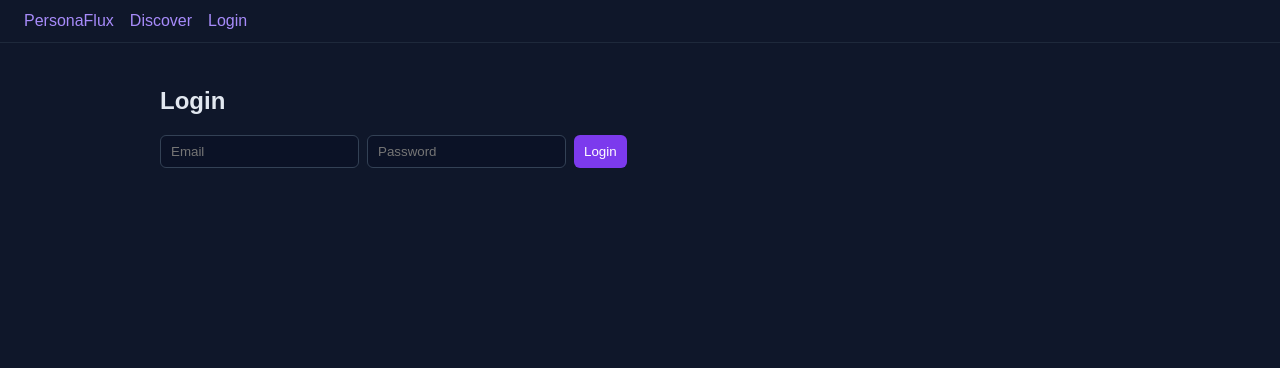
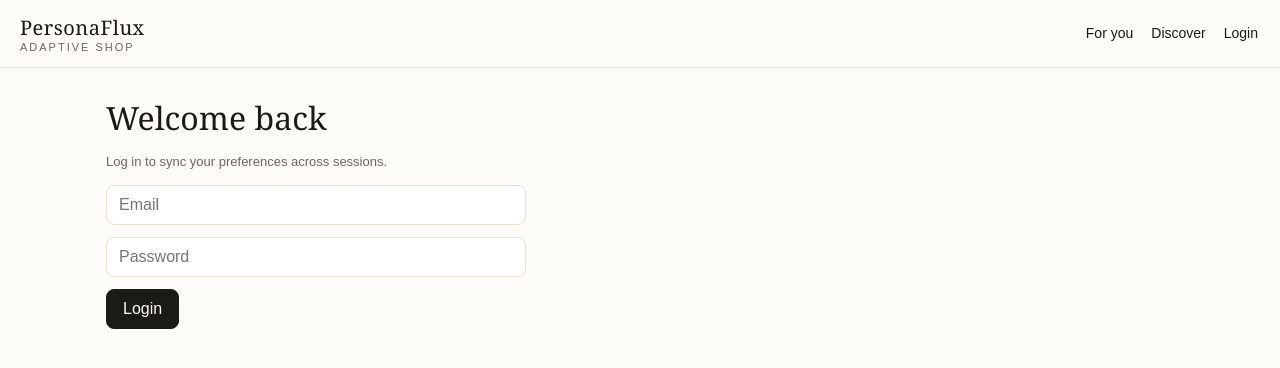
Before and after one commit to Culzz/Personalflux, a React (Vite) app in the folder personalflux/frontend/: page /login in a window 1280 px wide. Shown: the top 368 px of the page. Built offline with nearby package versions, Linux system fonts and the light colour scheme; no server answers.

Commit message:
refresh storefront style and product images

```diff
--- a/personalflux/frontend/src/App.tsx
+++ b/personalflux/frontend/src/App.tsx
@@ -7,11 +7,16 @@ import ProductPage from "./pages/ProductPage";
 export default function App() {
   return (
     <BrowserRouter>
-      <nav>
-        <Link to="/">PersonaFlux</Link>
-        <Link to="/discover">Discover</Link>
-        <Link to="/login">Login</Link>
-      </nav>
+      <div className="topbar">
+        <Link to="/" className="brand">
+          PersonaFlux<small>ADAPTIVE SHOP</small>
+        </Link>
+        <div className="links">
+          <Link to="/">For you</Link>
+          <Link to="/discover">Discover</Link>
+          <Link to="/login">Login</Link>
+        </div>
+      </div>
       <main>
         <Routes>
           <Route path="/" element={<Home />} />
--- a/personalflux/frontend/src/api.ts
+++ b/personalflux/frontend/src/api.ts
@@ -27,8 +27,10 @@ async function req(path: string, init?: RequestInit) {
 export type Product = {
   id: string;
   title: string;
+  description: string | null;
   category: string | null;
   price: string | null;
+  image_url: string | null;
 };
 
 export type RecItem = {
--- /dev/null
+++ b/personalflux/frontend/src/components/ProductCard.tsx
@@ -0,0 +1,21 @@
+import { Link } from "react-router-dom";
+import type { Product } from "../api";
+
+export function imageFor(p: Product) {
+  if (p.image_url) return p.image_url;
+  return `https://picsum.photos/seed/${p.id}/600/450`;
+}
+
+export default function ProductCard({ p, reason }: { p: Product; reason?: string }) {
+  return (
+    <Link className="card" to={`/products/${p.id}`}>
+      <img src={imageFor(p)} alt={p.title} loading="lazy" />
+      <div className="pad">
+        {p.category && <span className="tag">{p.category}</span>}
+        <div className="title">{p.title}</div>
+        {p.price && <div className="price">${p.price}</div>}
+        {reason && <div className="muted" style={{ marginTop: 6 }}>{reason}</div>}
+      </div>
+    </Link>
+  );
+}
--- a/personalflux/frontend/src/pages/Discover.tsx
+++ b/personalflux/frontend/src/pages/Discover.tsx
@@ -1,6 +1,6 @@
 import { useEffect, useState } from "react";
-import { Link } from "react-router-dom";
 import { api, type Product } from "../api";
+import ProductCard from "../components/ProductCard";
 
 export default function Discover() {
   const [q, setQ] = useState("");
@@ -15,15 +15,16 @@ export default function Discover() {
 
   return (
     <div>
+      <div className="hero">
+        <h1>Discover</h1>
+        <p>Search the catalog. Views feed back into your recommendations.</p>
+      </div>
       <div className="row">
         <input value={q} onChange={(e) => setQ(e.target.value)} placeholder="Search products" />
       </div>
       <div className="grid">
         {items.map((p) => (
-          <Link key={p.id} className="card" to={`/products/${p.id}`}>
-            <div>{p.title}</div>
-            <div className="muted">{p.category || "uncategorised"}</div>
-          </Link>
+          <ProductCard key={p.id} p={p} />
         ))}
       </div>
     </div>
--- a/personalflux/frontend/src/pages/Home.tsx
+++ b/personalflux/frontend/src/pages/Home.tsx
@@ -1,6 +1,6 @@
 import { useEffect, useState } from "react";
-import { Link } from "react-router-dom";
 import { api, type RecResponse } from "../api";
+import ProductCard from "../components/ProductCard";
 
 export default function Home() {
   const [feed, setFeed] = useState<RecResponse | null>(null);
@@ -11,21 +11,21 @@ export default function Home() {
   }, []);
 
   if (err) return <p>{err}</p>;
-  if (!feed) return <p>Loading recommendations...</p>;
+  if (!feed) return <p className="muted">Loading your feed...</p>;
 
   return (
     <div>
-      <p className="muted">
-        {feed.strategy} {feed.fallback_used ? "(fallback)" : ""} ·{" "}
-        {feed.model_version || "no model"}
-      </p>
+      <div className="hero">
+        <h1>For you</h1>
+        <p>
+          {feed.strategy.replace(/_/g, " ")}
+          {feed.fallback_used ? " · popular fallback" : ""} ·{" "}
+          {feed.model_version || "no model loaded"}
+        </p>
+      </div>
       <div className="grid">
         {feed.recommendations.map((r) => (
-          <Link key={r.product_id} className="card" to={`/products/${r.product.id}`}>
-            <div>{r.product.title}</div>
-            <div className="muted">{r.product.category || "uncategorised"}</div>
-            <div className="muted">{r.explanation}</div>
-          </Link>
+          <ProductCard key={r.product_id} p={r.product} reason={r.explanation} />
         ))}
       </div>
     </div>
--- a/personalflux/frontend/src/pages/Login.tsx
+++ b/personalflux/frontend/src/pages/Login.tsx
@@ -14,22 +14,27 @@ export default function Login() {
       await api.login(email, password);
       nav("/");
     } catch {
-      setErr("Login failed");
+      setErr("Login failed — check email and password.");
     }
   }
 
   return (
-    <form onSubmit={submit}>
-      <h2>Login</h2>
+    <form onSubmit={submit} style={{ maxWidth: 420 }}>
+      <h1>Welcome back</h1>
+      <p className="muted">Log in to sync your preferences across sessions.</p>
       {err && <p>{err}</p>}
       <div className="row">
         <input value={email} onChange={(e) => setEmail(e.target.value)} placeholder="Email" />
+      </div>
+      <div className="row">
         <input
           type="password"
           value={password}
           onChange={(e) => setPassword(e.target.value)}
           placeholder="Password"
         />
+      </div>
+      <div className="row">
         <button type="submit">Login</button>
       </div>
     </form>
--- a/personalflux/frontend/src/pages/ProductPage.tsx
+++ b/personalflux/frontend/src/pages/ProductPage.tsx
@@ -1,6 +1,7 @@
 import { useEffect, useState } from "react";
 import { useParams } from "react-router-dom";
 import { api, type Product, type RecResponse } from "../api";
+import ProductCard, { imageFor } from "../components/ProductCard";
 
 export default function ProductPage() {
   const { id } = useParams();
@@ -14,19 +15,29 @@ export default function ProductPage() {
     api.event(id, "view");
   }, [id]);
 
-  if (!product) return <p>Loading...</p>;
+  if (!product) return <p className="muted">Loading...</p>;
 
   return (
     <div>
-      <h2>{product.title}</h2>
-      <p className="muted">{product.category || "uncategorised"}</p>
-      <h3>Similar</h3>
+      <div className="detail">
+        <img src={imageFor(product)} alt={product.title} />
+        <div>
+          {product.category && <span className="tag">{product.category}</span>}
+          <h1>{product.title}</h1>
+          {product.price && <p>${product.price}</p>}
+          {product.description && <p className="muted">{product.description}</p>}
+          <div className="row">
+            <button onClick={() => id && api.event(id, "save")}>Save</button>
+            <button className="ghost" onClick={() => id && api.event(id, "dismiss")}>
+              Dismiss
+            </button>
+          </div>
+        </div>
+      </div>
+      <h3 style={{ marginTop: 28 }}>Often looked at together</h3>
       <div className="grid">
         {(similar?.recommendations || []).map((r) => (
-          <div key={r.product_id} className="card">
-            <div>{r.product.title}</div>
-            <div className="muted">{r.explanation}</div>
-          </div>
+          <ProductCard key={r.product_id} p={r.product} reason={r.explanation} />
         ))}
       </div>
     </div>
--- a/personalflux/frontend/src/styles.css
+++ b/personalflux/frontend/src/styles.css
@@ -1,11 +1,72 @@
-body { margin: 0; font-family: sans-serif; background: #0f172a; color: #e2e8f0; }
-a { color: #a78bfa; text-decoration: none; }
-main { max-width: 960px; margin: 0 auto; padding: 24px; }
-nav { display: flex; gap: 16px; padding: 12px 24px; border-bottom: 1px solid #1e293b; }
-.grid { display: grid; grid-template-columns: repeat(auto-fill, minmax(200px, 1fr)); gap: 12px; }
-.card { border: 1px solid #1e293b; border-radius: 8px; padding: 12px; background: #111c34; }
-.muted { color: #94a3b8; font-size: 13px; }
-input, button { padding: 8px 10px; border-radius: 6px; border: 1px solid #334155; }
-button { background: #7c3aed; color: white; border: none; cursor: pointer; }
-input { background: #0b1226; color: #e2e8f0; }
-.row { display: flex; gap: 8px; margin: 12px 0; }
+:root {
+  --paper: #fdfbf7;
+  --ink: #1c1a17;
+  --muted: #6f675e;
+  --line: #e9e1d4;
+  --card: #ffffff;
+  --accent: #7a5c2e;
+}
+
+* { box-sizing: border-box; }
+body { margin: 0; background: var(--paper); color: var(--ink); font-family: Georgia, "Times New Roman", serif; }
+body, input, button { font-size: 16px; }
+a { color: inherit; text-decoration: none; }
+
+.topbar {
+  position: sticky; top: 0; z-index: 10;
+  background: rgba(253, 251, 247, 0.95);
+  border-bottom: 1px solid var(--line);
+  display: flex; align-items: center; gap: 20px;
+  padding: 14px 20px;
+}
+.brand { font-size: 20px; letter-spacing: 0.5px; }
+.brand small { display: block; font-family: sans-serif; font-size: 11px; color: var(--muted); letter-spacing: 2px; }
+.links { display: flex; gap: 14px; margin-left: auto; font-family: sans-serif; font-size: 14px; }
+.links a { padding: 6px 2px; border-bottom: 1px solid transparent; }
+.links a:hover { border-color: var(--accent); }
+
+main { max-width: 1100px; margin: 0 auto; padding: 20px 16px 60px; }
+h1, h2, h3 { font-weight: 500; margin: 8px 0; }
+.muted { color: var(--muted); font-family: sans-serif; font-size: 13px; line-height: 1.5; }
+.hero { padding: 18px 0 6px; }
+.hero p { font-family: sans-serif; color: var(--muted); max-width: 560px; line-height: 1.6; }
+
+.grid { display: grid; gap: 16px; grid-template-columns: 1fr; }
+@media (min-width: 560px) { .grid { grid-template-columns: repeat(2, 1fr); } }
+@media (min-width: 900px) { .grid { grid-template-columns: repeat(3, 1fr); } }
+
+.card {
+  background: var(--card); border: 1px solid var(--line);
+  border-radius: 12px; overflow: hidden; display: block;
+}
+.card img { width: 100%; aspect-ratio: 4 / 3; object-fit: cover; display: block; background: #efe9dc; }
+.card .pad { padding: 12px 14px 14px; }
+.card .title { font-size: 17px; margin: 2px 0 4px; }
+.card .price { font-family: sans-serif; font-size: 14px; margin-top: 6px; }
+.tag {
+  display: inline-block; font-family: sans-serif; font-size: 11px;
+  letter-spacing: 1px; text-transform: uppercase;
+  border: 1px solid var(--line); border-radius: 999px;
+  padding: 3px 9px; color: var(--muted); margin-bottom: 6px;
+}
+
+.row { display: flex; gap: 8px; flex-wrap: wrap; margin: 12px 0; }
+input {
+  flex: 1; min-width: 180px; padding: 10px 12px;
+  border-radius: 8px; border: 1px solid var(--line);
+  background: #fff; color: var(--ink); font-family: sans-serif;
+}
+button {
+  padding: 10px 16px; border-radius: 8px; border: 1px solid var(--ink);
+  background: var(--ink); color: var(--paper); cursor: pointer;
+  font-family: sans-serif;
+}
+button.ghost { background: transparent; color: var(--ink); }
+
+.detail { display: grid; gap: 20px; grid-template-columns: 1fr; }
+@media (min-width: 860px) { .detail { grid-template-columns: 480px 1fr; } }
+.detail img { width: 100%; border-radius: 12px; border: 1px solid var(--line); aspect-ratio: 4 / 3; object-fit: cover; }
+.explain {
+  border-left: 2px solid var(--accent); padding: 2px 0 2px 12px;
+  color: var(--muted); font-family: sans-serif; font-size: 14px; margin-top: 10px;
+}
```
